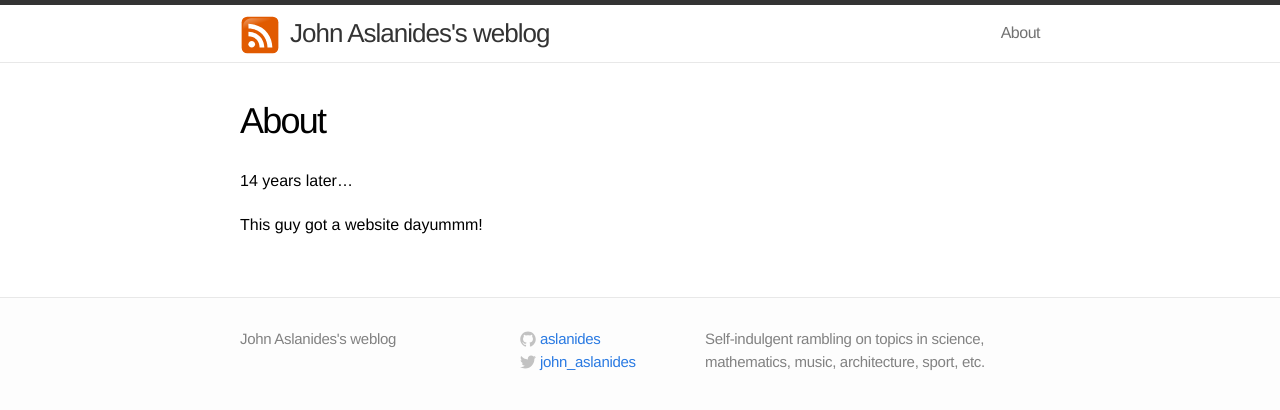
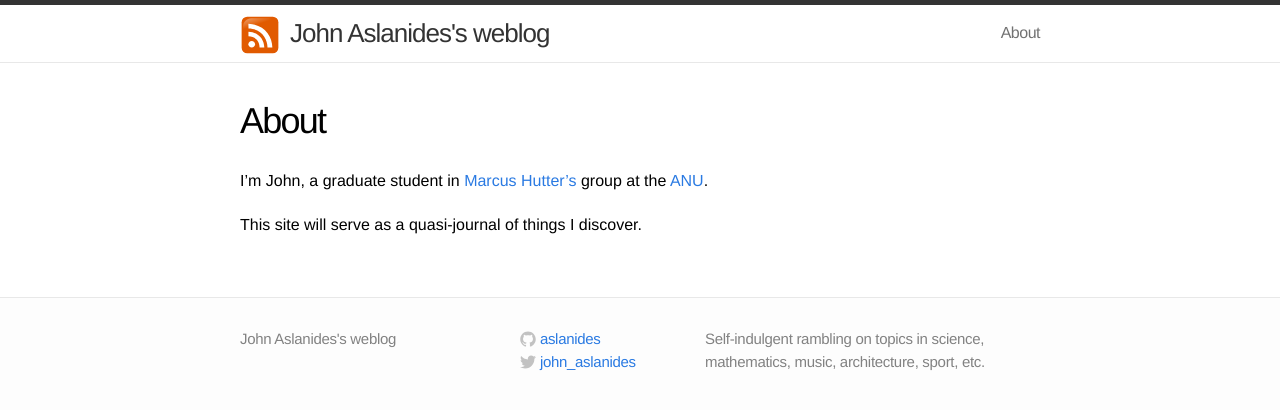
Before and after one commit to aslanides/aslanides.github.io, a Jekyll site: the page built from about.md, in a window 1280 px wide. Shown: the top 410 px of the page. Built offline with Jekyll 4.4.1, drawn with Linux system fonts in a browser that asks for light colours.

Commit message:
Update about

```diff
--- a/about.md
+++ b/about.md
@@ -4,6 +4,6 @@ title: About
 permalink: /about/
 ---
 
-14 years later...
+I'm John, a graduate student in [Marcus Hutter's](http://hutter1.net) group at the [ANU](http://anu.edu.au).
 
-This guy got a website dayummm!
+This site will serve as a quasi-journal of things I discover.
```
Also changed, not shown: _posts/2016-02-24-marginalization-einstein.md (line endings or trailing spaces).
